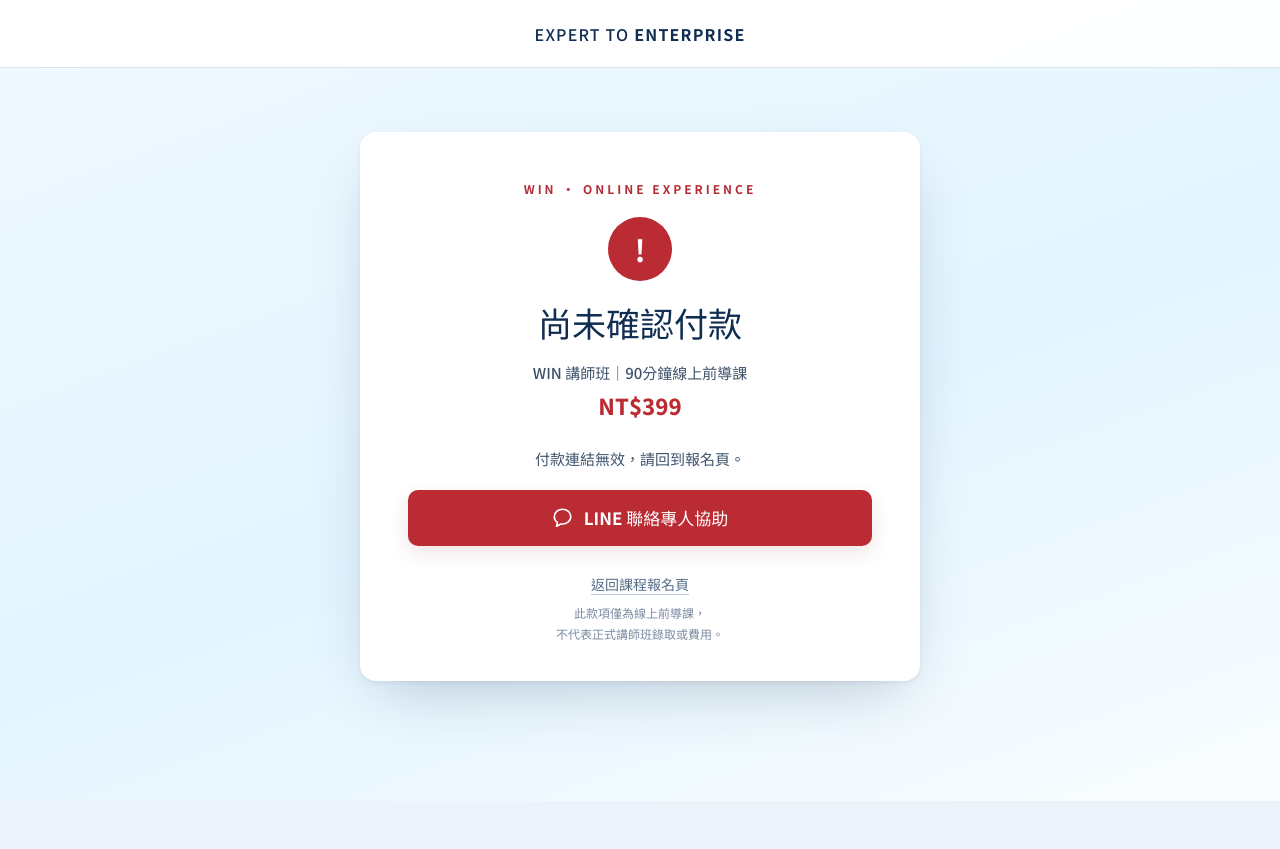
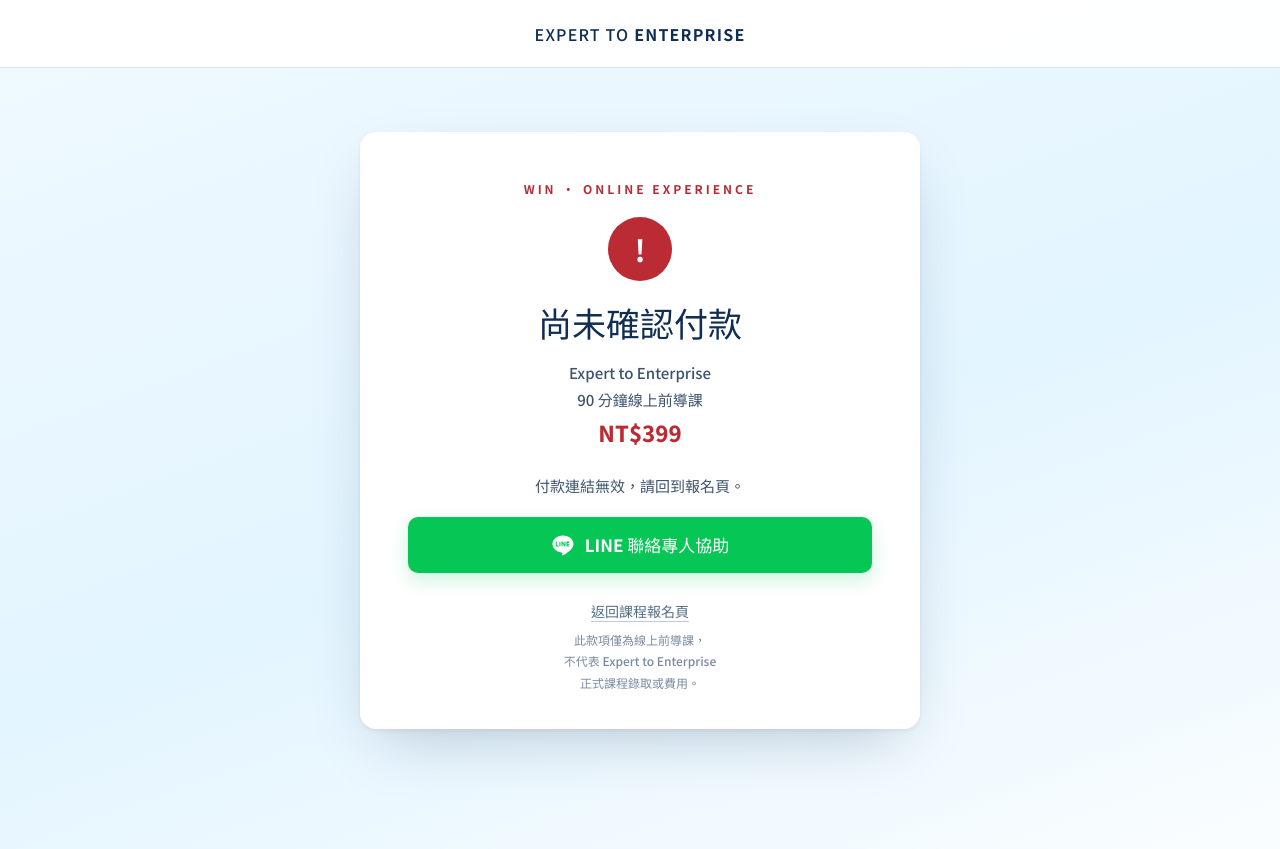
Before and after one commit to interstella2025-commits/winwinwin, a Next.js app in the folder vercel-win/: page /payment in a window 1280 px wide. Before the commit the page ends 801 px from the top, so only its background shows below. Built offline with nearby package versions, Linux system fonts and the light colour scheme.

Commit message:
Payment page: LINE buttons in official green with LINE logo; course name Expert to Enterprise

```diff
--- a/vercel-win/app/payment/page.tsx
+++ b/vercel-win/app/payment/page.tsx
@@ -10,7 +10,7 @@ function demoResult(kind:string):Result|null{
  const base={amount:399,orderNo:'WIN-DEMO-0001',emailSent:true,session:null};
  if(kind==='paid')return{...base,status:'paid'};if(kind==='pending'||kind==='timeout')return{...base,status:'pending'};
  if(kind==='failed')return{...base,status:'failed'};if(kind==='test')return{...base,amount:1,status:'paid',isTest:true};return null}
-function LineButton({label}:{label:string}){return <a className="pay-line" href={LINE_URL} target="_blank" rel="noopener noreferrer"><svg viewBox="0 0 24 24" width="22" height="22" fill="none" aria-hidden="true"><path d="M20.5 10.5c0 4.4-4.1 8-9.2 8H9.8L5 21l.9-4.2C3.8 15.3 2.5 13 2.5 10.5c0-4.4 4-8 9-8s9 3.6 9 8Z" stroke="currentColor" strokeWidth="1.8" strokeLinejoin="round"/></svg><span>{label}</span></a>}
+function LineButton({label}:{label:string}){return <a className="pay-line" href={LINE_URL} target="_blank" rel="noopener noreferrer"><svg viewBox="0 0 24 24" width="24" height="24" aria-hidden="true"><path fill="#fff" d="M12 2.5C6.2 2.5 1.5 6.3 1.5 11c0 4.2 3.7 7.7 8.8 8.4.3.1.8.2.9.5.1.3.1.7 0 1l-.1.9c0 .3-.2 1 .9.5 1.1-.5 6-3.5 8.2-6.1 1.5-1.6 2.3-3.3 2.3-5.2 0-4.7-4.7-8.5-10.5-8.5Z"/><path fill="#06C755" d="M5.3 13.6h2.1c.3 0 .5-.2.5-.5s-.2-.5-.5-.5H5.8V8.9c0-.3-.2-.5-.5-.5s-.5.2-.5.5v4.2c0 .3.2.5.5.5Zm3.6-5.2c-.3 0-.5.2-.5.5v4.2c0 .3.2.5.5.5s.5-.2.5-.5V8.9c0-.3-.2-.5-.5-.5Zm5.1 0c-.3 0-.5.2-.5.5v2.6l-2.1-2.9a.5.5 0 0 0-.9.3v4.2c0 .3.2.5.5.5s.5-.2.5-.5v-2.6l2.1 2.9c.1.1.3.2.4.2h.2c.2-.1.3-.3.3-.5V8.9c0-.3-.2-.5-.5-.5Zm4 1c.3 0 .5-.2.5-.5s-.2-.5-.5-.5h-2.1c-.3 0-.5.2-.5.5v4.2c0 .3.2.5.5.5h2.1c.3 0 .5-.2.5-.5s-.2-.5-.5-.5h-1.6v-.8h1.6c.3 0 .5-.2.5-.5s-.2-.5-.5-.5h-1.6v-.8h1.6Z"/></svg><span>{label}</span></a>}
 export default function Payment(){
  const [result,setResult]=useState<Result|null>(null),[error,setError]=useState(''),[token,setToken]=useState(''),[timedOut,setTimedOut]=useState(false);
  useEffect(()=>{const q=new URLSearchParams(location.search);const demo=q.get('demo');if(demo){const d=demoResult(demo);if(d){setResult(d);setToken('demo');if(demo==='timeout')setTimedOut(true);return}}
@@ -25,7 +25,7 @@ export default function Payment(){
  <p className="pay-eyebrow">{test?'WIN · PAYMENT TEST':'WIN · ONLINE EXPERIENCE'}</p>
  <div className={'pay-icon '+(paid?'ok':failed||error?'bad':'wait')} aria-hidden="true">{paid?'✓':failed||error?'!':<span className="pay-spin"/>}</div>
  <h1>{title}</h1>
- <p className="pay-product">{test?'WIN 金流驗收測試':'WIN 講師班｜90分鐘線上前導課'}<br/><strong>NT${result?.amount??(test?1:399)}</strong></p>
+ <p className="pay-product">{test?'WIN 金流驗收測試':<>Expert to Enterprise<br/>90 分鐘線上前導課</>}<br/><strong>NT${result?.amount??(test?1:399)}</strong></p>
  {result&&<dl className="pay-meta"><div><dt>訂單編號</dt><dd>{result.orderNo}</dd></div>{!test&&result.session&&<div><dt>暫定場次</dt><dd>{result.session}</dd></div>}</dl>}
  {paid&&!test&&<section className="pay-next" aria-labelledby="next-title"><h2 id="next-title">下一步</h2><ol>
  <li><span className="pay-step">1</span><div><strong>加入 LINE 官方帳號</strong><p>加入後，課程相關問題<br/>可直接在 LINE 詢問。</p><LineButton label="加入 LINE 官方帳號"/></div></li>
@@ -37,6 +37,6 @@ export default function Payment(){
  {failed&&<><p className="pay-text">{result!.status==='expired'?'這筆付款連結已逾時。':'目前尚未確認付款成功。'}<br/>若已扣款，請勿重複付款，<br/>請保留訂單編號並透過 LINE 聯絡我們。</p><LineButton label="LINE 聯絡專人協助"/></>}
  {error&&<><p className="pay-text" role="alert">{error}</p><LineButton label="LINE 聯絡專人協助"/></>}
  <p className="pay-back"><a href="/#apply">返回課程報名頁</a></p>
- <p className="pay-note">{test?'此為 NT$1 測試付款，不包含課程報名。':<>此款項僅為線上前導課，<br/>不代表正式講師班錄取或費用。</>}</p>
+ <p className="pay-note">{test?'此為 NT$1 測試付款，不包含課程報名。':<>此款項僅為線上前導課，<br/>不代表 Expert to Enterprise<br/>正式課程錄取或費用。</>}</p>
  </div></main></div>
 }
--- a/vercel-win/app/payment/payment.css
+++ b/vercel-win/app/payment/payment.css
@@ -14,7 +14,7 @@
 .pay-next ol{list-style:none;margin:0;padding:0;display:grid;gap:14px}.pay-next li{display:flex;gap:14px;align-items:flex-start;background:#f7fbff;border:1px solid #dbe9f5;border-radius:12px;padding:18px 16px}
 .pay-next li>div{flex:1;min-width:0}.pay-next li strong{font-size:17px;font-weight:700;display:block}.pay-next li p{margin:6px 0 0;font-size:14px;line-height:1.8;color:#3e536b}
 .pay-step{flex:0 0 30px;height:30px;border-radius:50%;background:#102d52;color:#fff;font-weight:700;font-size:15px;display:flex;align-items:center;justify-content:center}
-.pay-line{display:flex;align-items:center;justify-content:center;gap:10px;min-height:56px;margin-top:16px;border-radius:10px;background:#bb2b34;color:#fff;font-size:17px;font-weight:700;box-shadow:0 7px 20px #881c241f}.pay-line:hover{background:#a8242c}
+.pay-line{display:flex;align-items:center;justify-content:center;gap:10px;min-height:56px;margin-top:16px;border-radius:10px;background:#06C755;color:#fff;font-size:17px;font-weight:700;box-shadow:0 7px 20px #06c75533}.pay-line:hover{background:#05B04C}
 .pay-text{font-size:15px;line-height:1.9;color:#3e536b;margin:0 0 8px}
 .pay-secondary{display:inline-block;margin-top:18px;font-size:15px;font-weight:700;color:#102d52;border-bottom:1px solid #102d52;padding-bottom:2px}
 .pay-back{margin:28px 0 8px;font-size:14px}.pay-back a{color:#536d87;border-bottom:1px solid #bccbdd}
```
